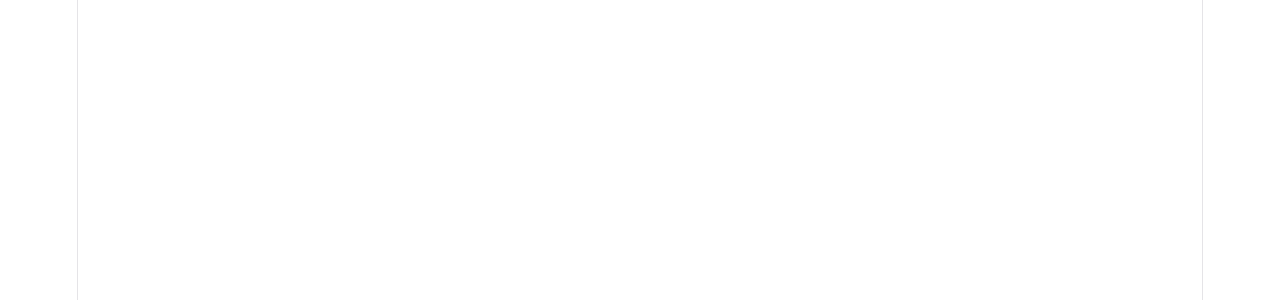
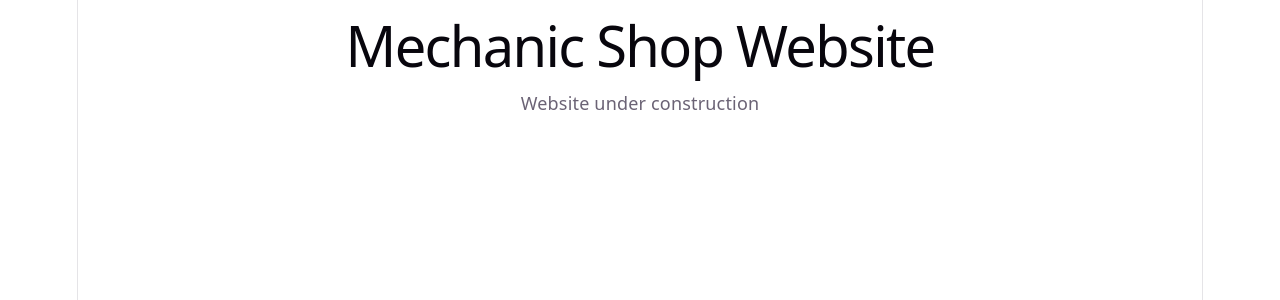
Before and after one commit to JeffkM01/Mechanic-Shop-Website, a React (Vite) app: page / in a window 1280 px wide. Shown: the top 300 px of the page. Built offline with nearby package versions, Linux system fonts and the light colour scheme.

Commit message:
Undestood folders: components vs pages

```diff
--- a/src/App.jsx
+++ b/src/App.jsx
@@ -1,123 +1,20 @@
-import { useState } from 'react'
+/*import { useState } from 'react'
 import reactLogo from './assets/react.svg'
 import viteLogo from './assets/vite.svg'
 import heroImg from './assets/hero.png'
-//import './App.css'
+import './App.css'*/
 
 function App() {
-  const [count, setCount] = useState(0)
 
   return (
-    <></>
-    /*
     <>
-      <section id="center">
-        <div className="hero">
-          <img src={heroImg} className="base" width="170" height="179" alt="" />
-          <img src={reactLogo} className="framework" alt="React logo" />
-          <img src={viteLogo} className="vite" alt="Vite logo" />
-        </div>
-        <div>
-          <h1>Get started</h1>
-          <p>
-            Edit <code>src/App.jsx</code> and save to test <code>HMR</code>
-          </p>
-        </div>
-        <button
-          type="button"
-          className="counter"
-          onClick={() => setCount((count) => count + 1)}
-        >
-          Count is {count}
-        </button>
-      </section>
 
-      <div className="ticks"></div>
+    <div>
+      <h1>Mechanic Shop Website</h1>
+      <p>Website under construction</p>
+    </div>
 
-      <section id="next-steps">
-        <div id="docs">
-          <svg className="icon" role="presentation" aria-hidden="true">
-            <use href="/icons.svg#documentation-icon"></use>
-          </svg>
-          <h2>Documentation</h2>
-          <p>Your questions, answered</p>
-          <ul>
-            <li>
-              <a href="https://vite.dev/" target="_blank">
-                <img className="logo" src={viteLogo} alt="" />
-                Explore Vite
-              </a>
-            </li>
-            <li>
-              <a href="https://react.dev/" target="_blank">
-                <img className="button-icon" src={reactLogo} alt="" />
-                Learn more
-              </a>
-            </li>
-          </ul>
-        </div>
-        <div id="social">
-          <svg className="icon" role="presentation" aria-hidden="true">
-            <use href="/icons.svg#social-icon"></use>
-          </svg>
-          <h2>Connect with us</h2>
-          <p>Join the Vite community</p>
-          <ul>
-            <li>
-              <a href="https://github.com/vitejs/vite" target="_blank">
-                <svg
-                  className="button-icon"
-                  role="presentation"
-                  aria-hidden="true"
-                >
-                  <use href="/icons.svg#github-icon"></use>
-                </svg>
-                GitHub
-              </a>
-            </li>
-            <li>
-              <a href="https://chat.vite.dev/" target="_blank">
-                <svg
-                  className="button-icon"
-                  role="presentation"
-                  aria-hidden="true"
-                >
-                  <use href="/icons.svg#discord-icon"></use>
-                </svg>
-                Discord
-              </a>
-            </li>
-            <li>
-              <a href="https://x.com/vite_js" target="_blank">
-                <svg
-                  className="button-icon"
-                  role="presentation"
-                  aria-hidden="true"
-                >
-                  <use href="/icons.svg#x-icon"></use>
-                </svg>
-                X.com
-              </a>
-            </li>
-            <li>
-              <a href="https://bsky.app/profile/vite.dev" target="_blank">
-                <svg
-                  className="button-icon"
-                  role="presentation"
-                  aria-hidden="true"
-                >
-                  <use href="/icons.svg#bluesky-icon"></use>
-                </svg>
-                Bluesky
-              </a>
-            </li>
-          </ul>
-        </div>
-      </section>
-
-      <div className="ticks"></div>
-      <section id="spacer"></section>
-    </>*/
+    </>
   )
 }
 
--- a/src/components/About.jsx
+++ b/src/pages/About.jsx
@@ -1,5 +1,5 @@
 function About(){
-    return <h1>About Us</h1>
+    return <h1>About Us</h1>;
 }
 
 export default About;
--- a/src/components/Appointment.jsx
+++ b/src/pages/Appointment.jsx
@@ -1,5 +1,5 @@
 function Appointment(){
-    return <h1>Appointment</h1>
+    return <h1>Request an Appointment</h1>;
 }
 
 export default Appointment;
--- a/src/components/Contact.jsx
+++ b/src/pages/Contact.jsx
@@ -1,5 +1,5 @@
 function Contact(){
-    return <h1>Contact Us</h1>
+    return <h1>Contact Us</h1>;
 }
 
 export default Contact;
--- a/src/components/Home.jsx
+++ b/src/pages/Home.jsx
@@ -1,5 +1,5 @@
 function Home(){
-    return <h1>Home</h1>
+    return <h1>Home</h1>;
 }
 
 export default Home;
--- a/src/components/Services.jsx
+++ b/src/pages/Services.jsx
@@ -1,5 +1,5 @@
 function Services(){
-    return <h1>Services</h1>
+    return <h1>Services</h1>;
 }
 
 export default Services;
```
Also changed, not shown: src/components/Footer.jsx (added), src/components/Navbar.jsx (added), 2 other files (tests, documents, lock files or other folders).
